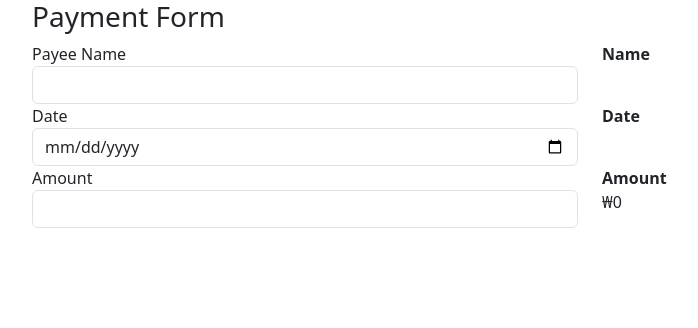
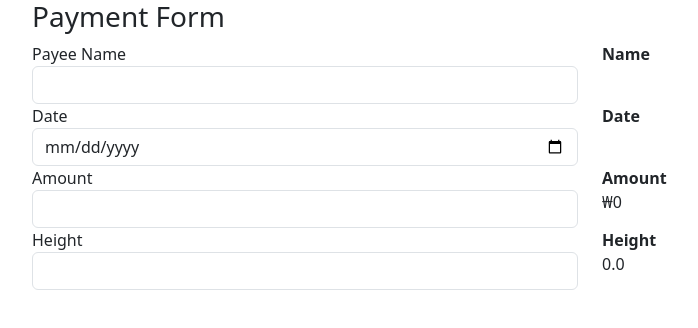
Before and after one commit to evgeniyp92/angular-learning, an Angular app in the folder pipes/: page / in a window 1280 px wide. Shown: the top 328 px of the page, without its empty margins (50-748 px from the left). Built offline with nearby package versions, Linux system fonts and the light colour scheme.

Commit message:
add number pipe

```diff
--- a/pipes/src/app/app.component.html
+++ b/pipes/src/app/app.component.html
@@ -51,4 +51,24 @@
       <div>{{ amount | currency : "KRW" }}</div>
     </div>
   </div>
+  <!-- Height -->
+  <div class="row">
+    <div class="form-group col">
+      <label for="">Height</label>
+      <input
+        type="number"
+        (input)="onHeightChange($event.target)"
+        class="form-control"
+      />
+    </div>
+    <div class="col">
+      <label for="">
+        <b>Height</b>
+      </label>
+      <!-- peculiar formatting -->
+      <!-- print at least 1 digit on the left, and nlt 1 and nmt 3 digits on the
+      right -->
+      <div>{{ height | number : "1.1-3" }}</div>
+    </div>
+  </div>
 </div>
--- a/pipes/src/app/app.component.ts
+++ b/pipes/src/app/app.component.ts
@@ -1,13 +1,18 @@
 // Pipes are functions that transform data. They are used in the template to
 // format data before displaying it.
-import { TitleCasePipe, DatePipe, CurrencyPipe } from '@angular/common';
+import {
+  TitleCasePipe,
+  DatePipe,
+  CurrencyPipe,
+  DecimalPipe,
+} from '@angular/common';
 import { Component } from '@angular/core';
 import { RouterOutlet } from '@angular/router';
 
 @Component({
   selector: 'app-root',
   standalone: true,
-  imports: [RouterOutlet, TitleCasePipe, DatePipe, CurrencyPipe],
+  imports: [RouterOutlet, TitleCasePipe, DatePipe, CurrencyPipe, DecimalPipe],
   templateUrl: './app.component.html',
   styleUrl: './app.component.css',
 })
@@ -15,6 +20,7 @@ export class AppComponent {
   public name: string = '';
   public date: string = '';
   public amount: number = 0;
+  public height: number = 0;
 
   onNameChange(eventTarget: EventTarget | null) {
     if (eventTarget instanceof HTMLInputElement) {
@@ -33,4 +39,10 @@ export class AppComponent {
       this.amount = parseFloat(eventTarget.value);
     }
   }
+
+  onHeightChange(eventTarget: EventTarget | null) {
+    if (eventTarget instanceof HTMLInputElement) {
+      this.height = parseFloat(eventTarget.value);
+    }
+  }
 }
```
